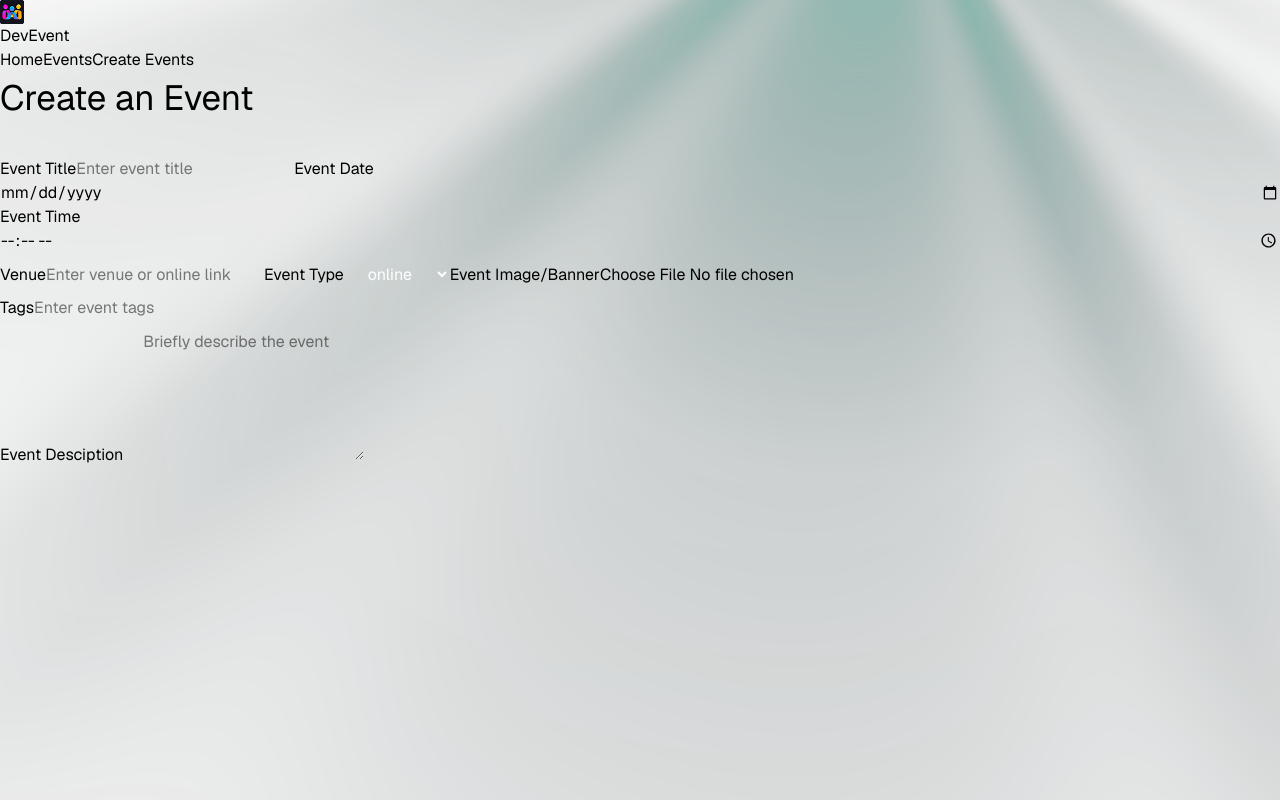
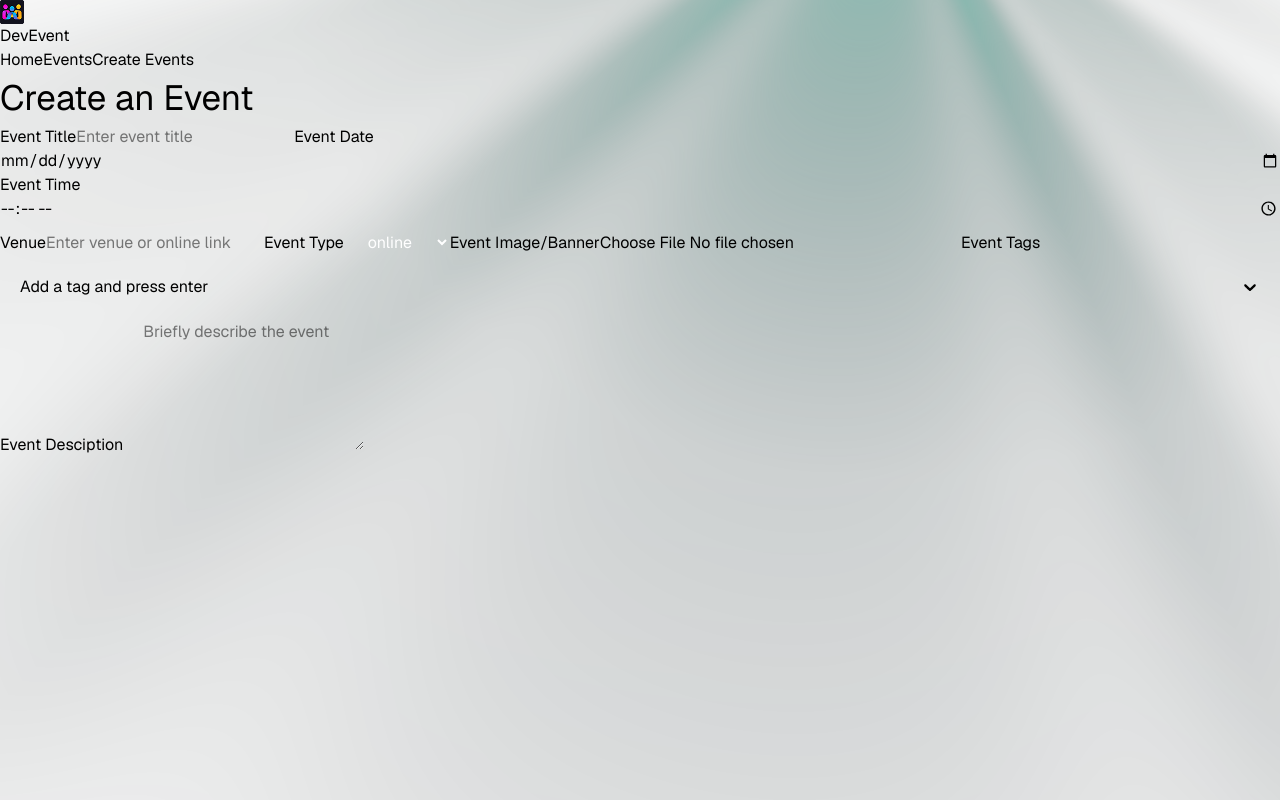
Before and after one commit to Ize-Aman/dev-events, a Next.js app: page /createEvents in a window 1280 px wide. Built offline with nearby package versions, Linux system fonts and the light colour scheme; a web font is replaced by a local one.

Commit message:
fixed the event details page

```diff
--- a/app/createEvents/page.tsx
+++ b/app/createEvents/page.tsx
@@ -6,21 +6,21 @@ const Page = () => {
     const [type, setType] = useState('text');
     return (
         <div id="create-event">
-            <div className="flex flex-col gap-8">
             <h1 className="text-[35px] sm:text-[48px]">Create an Event</h1>
             <form>
                 <div className="form-card">
+
                     <label htmlFor="title">Event Title</label>
-                        <input type="text" id="title" placeholder="Enter event title" />
+                    <input type="text" id="title" className="form-input" placeholder="Enter event title" />
 
                     <label htmlFor="date">Event Date</label>
-                        <input type='date' className="w-full" id="date" placeholder="Enter event date" />
+                    <input type='date' className="w-full form-input" id="date" placeholder="Enter event date" />
 
                     <label htmlFor="time">Event Time</label>
-                        <input type="time" className="w-full" id="time" placeholder="Enter event time" />
+                    <input type="time" className="w-full form-input" id="time" placeholder="Enter event time" />
 
                     <label htmlFor="venue">Venue</label>
-                        <input type="text" id="venue" placeholder="Enter venue or online link" />
+                    <input type="text" id="venue" className="form-input" placeholder="Enter venue or online link" />
 
                     <label htmlFor="event-type">Event Type</label>
                     <select className="bg-dark-200 rounded-[6px] px-5 py-2.5 text-white focus:outline-none focus:ring-0 focus:border-transparent" id="event-type">
@@ -30,8 +30,9 @@ const Page = () => {
                     </select>
 
                     <label htmlFor="event-banner">Event Image/Banner</label>
-                        <input type="file" id="event-banner" placeholder="Enter event title" />
+                    <input type="file" id="event-banner" className="form-input" placeholder="Enter event title" />
 
+                    <label htmlFor="event-tags">Event Tags</label>
                     <Tags />
 
                     <label htmlFor="event-description">Event Desciption</label>
@@ -41,9 +42,9 @@ const Page = () => {
                         rows={5}
                         placeholder="Briefly describe the event"
                     />
+
                 </div>
             </form>
-            </div>
         </div>
     )
 };
--- a/app/events/[slug]/page.tsx
+++ b/app/events/[slug]/page.tsx
@@ -4,6 +4,7 @@ import { IEvent } from "@/database/event.model";
 import Image from "next/image";
 import { notFound } from "next/navigation";
 import EventCard from "@/components/EventCard";
+import { Booking } from "@/database";
 
 const BASE_URL = process.env.NEXT_PUBLIC_BASE_URL;
 
@@ -42,13 +43,12 @@ const EventTags = ({ tags }: { tags: string[] }) => {
 
 const EventDetailsPage = async ({ params }: { params: Promise<{ slug: string }> }) => {
     'use cache'
+    const bookings = await Booking.countDocuments()
     const { slug } = await params;
 
     const request = fetch(`${BASE_URL}/api/events/${slug}`);
     const { event } = await (await request).json();
     const { title, description, image, overview, date, time, location, mode, agenda, audience, organizer, tags } = event;
-
-    const bookings = 10;
 
     const similarEvents: IEvent[] = await getSimilarEvents(slug);
 
@@ -92,11 +92,14 @@ const EventDetailsPage = async ({ params }: { params: Promise<{ slug: string }>
                 <aside className="booking">
                     <div className="signup-card">
                         <h2>Book Your Spot</h2>
-                        {bookings > 0 ? (
-                            <p className="text-sm">Join {bookings} people who have already booked their spot</p>
-                        ) : (
-                            <p className="text-sm">Be the first to book your spot</p>
-                        )}
+                        {bookings === 1 ? (
+                            <p className="text-sm">Join 1 person who has already booked their spot</p>
+                        ) :
+                            bookings > 1 ? (
+                                <p className="text-sm">Join {bookings} people who have already booked their spot</p>
+                            ) : (
+                                <p className="text-sm">Be the first to book your spot</p>
+                            )}
 
                         <BookEvent eventId={event._id} slug={event.slug} />
                     </div>
--- a/app/globals.css
+++ b/app/globals.css
@@ -251,10 +251,7 @@
     @apply bg-dark-100 text-light-100 text-xs rounded-[6px] px-5 py-2;
   }
 
-  #book-event,
-  #create-event {
-    @apply flex flex-col gap-6;
-
+  #book-event {
     form {
       @apply flex flex-col gap-6;
 
@@ -273,9 +270,18 @@
   }
 
   #create-event {
-    @apply sm:w-lg flex sm:self-center md:w-4xl;
+    @apply flex flex-col gap-8 sm:w-lg sm:self-center md:w-2xl text-center;
+
     .form-card {
-      @apply bg-dark-100 border-dark-200 card-shadow flex w-full flex-col gap-3 rounded-[10px] border px-5 py-5;
+      @apply bg-dark-100 border-dark-200 card-shadow flex w-full flex-col gap-2.5 rounded-[10px] border px-5 py-5 text-left;
+
+      .form-input {
+        @apply bg-dark-200 rounded-[6px] px-5 py-2.5 text-white focus:outline-none focus:ring-0 focus:border-transparent;
+      }
+
+      button {
+        @apply bg-primary hover:bg-primary/90 w-full cursor-pointer items-center justify-center rounded-[6px] px-4 py-2.5 text-lg font-semibold text-black;
+      }
     }
   }
 }
--- /dev/null
+++ b/components/Tags.jsx
@@ -0,0 +1,28 @@
+"use client";
+
+import { useId, useState } from "react";
+import CreatableSelect from "react-select/creatable";
+
+const Tags = () => {
+    const selectId = useId();
+    const [tag, setTag] = useState([]);
+
+    return (
+        <div>
+            <CreatableSelect
+                instanceId={selectId}
+                inputId={selectId}
+                placeholder='Add a tag and press enter'
+                isMulti
+                unstyled
+                className="flex-none bg-dark-200 rounded-[6px] px-5 py-1"
+                onChange={(selectedOptions) => {
+                    const values = (selectedOptions ?? []).map((option) => option.value);
+                    setTag(values);
+                }}
+            />
+        </div>
+    )
+};
+
+export default Tags;
--- a/components/Tags.tsx
+++ /dev/null
@@ -1,10 +0,0 @@
-const Tags = () => {
-    return (
-        <div>
-            <label htmlFor="event-tags">Tags</label>
-            <input type="text" id="event-tags" placeholder="Enter event tags" />
-        </div>
-    )
-};
-
-export default Tags;
--- a/package.json
+++ b/package.json
@@ -20,6 +20,7 @@
     "radix-ui": "^1.4.3",
     "react": "19.2.4",
     "react-dom": "19.2.4",
+    "react-select": "^5.10.2",
     "shadcn": "^4.4.0",
     "tailwind-merge": "^3.5.0"
   },
```
Also changed, not shown: 1 other file (tests, documents, lock files or other folders). Lines whose indentation alone changed are shown as unchanged.
